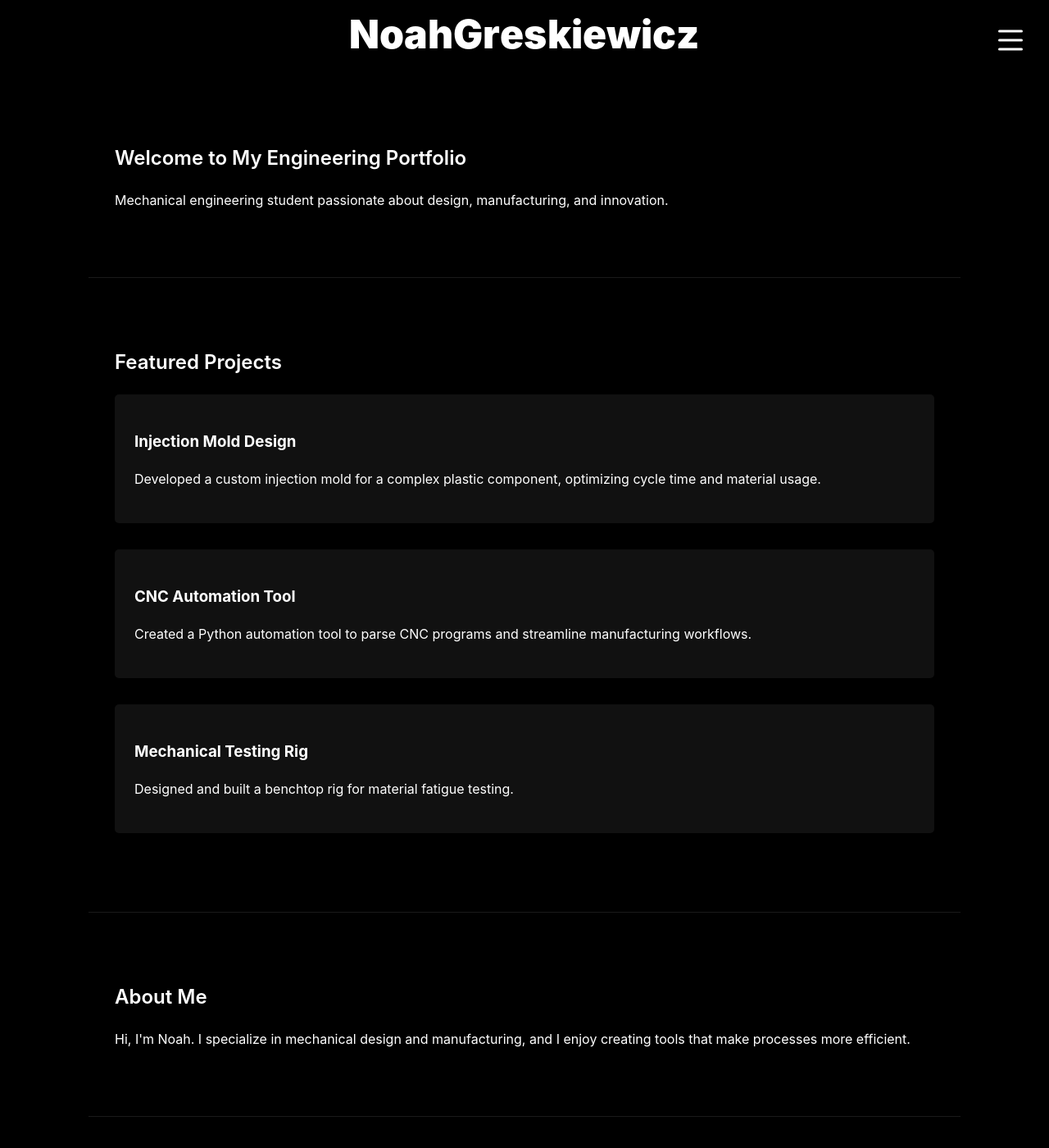
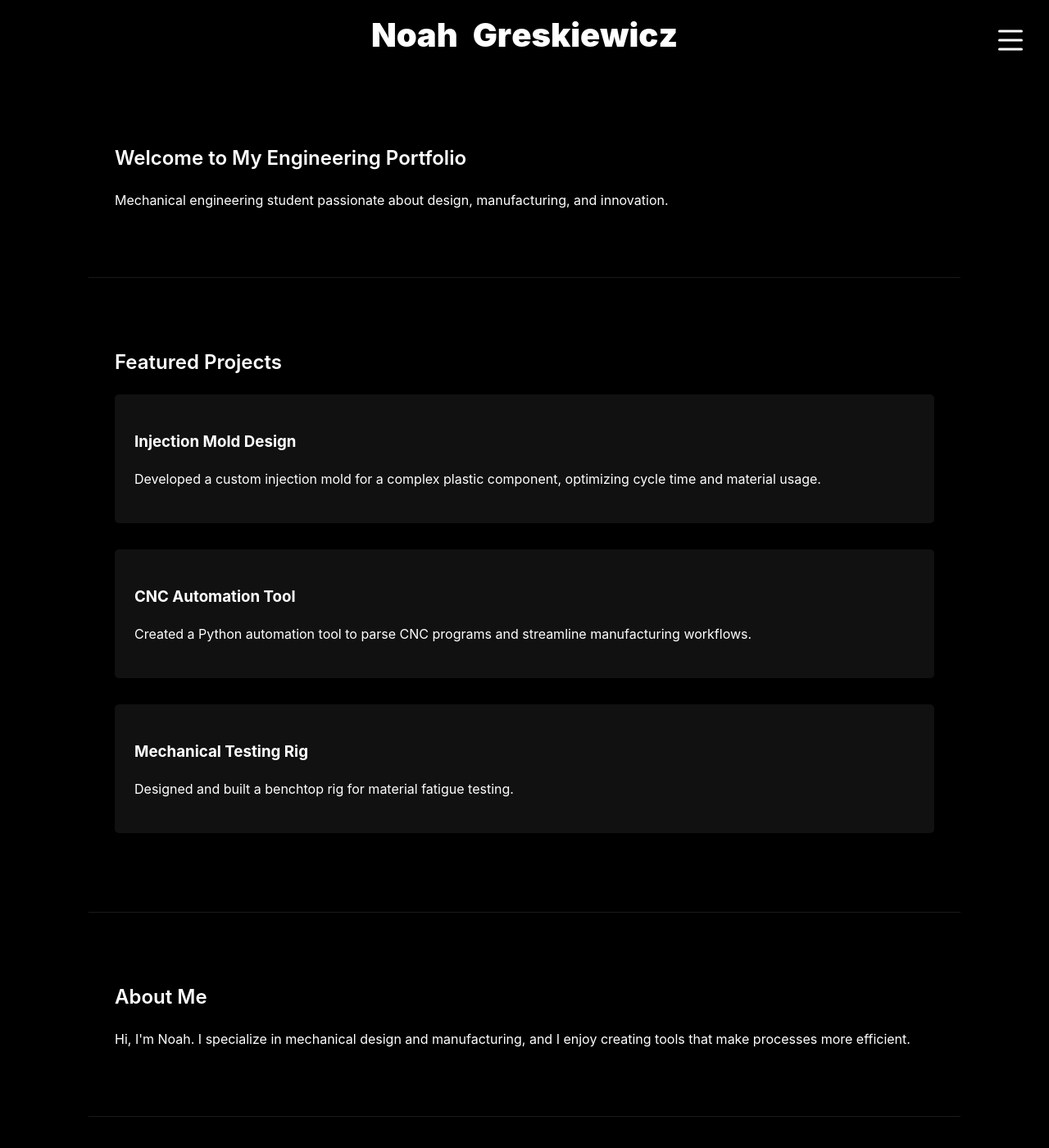
Before and after one commit to ngreskie/ngreskie.github.io, a Jekyll site: the page built from index.md, in a window 1280 px wide and 1400 px high. Shown: the whole window at 82% size. Built offline with Jekyll 4.4.1, drawn with Linux system fonts in a browser that asks for light colours.

Commit message:
space for name

```diff
--- a/assets/js/script.js
+++ b/assets/js/script.js
@@ -50,17 +50,42 @@ document.addEventListener('DOMContentLoaded', function () {
   });
 });
 
-document.addEventListener("DOMContentLoaded", () => {
+
+
+
+
+
+
+
+document.addEventListener("DOMContentLoaded", function () {
   const title = document.querySelector(".site-header__title");
-  if (!title) return;
+  const text = title.textContent;
 
-  // Split the name into span.letter
-  const text = title.textContent;
-  title.innerHTML = text.split("").map(c => `<span class="letter">${c}</span>`).join("");
+  // Split text into letters, preserving spaces
+  title.innerHTML = text
+    .split("")
+    .map(char => {
+      if (char === " ") return `<span class="letter" style="margin-right:0.25em">&nbsp;</span>`;
+      return `<span class="letter">${char}</span>`;
+    })
+    .join("");
 
-  // Trigger animation on page load
-  const letters = title.querySelectorAll(".letter");
-  letters.forEach((letter, i) => {
-    letter.style.animation = `letterFloat 0.6s ease-in-out ${i * 0.1}s forwards`;
-  });
+  const letters = document.querySelectorAll(".site-header__title .letter");
+
+  // Function to animate letters
+  function animateLetters() {
+    letters.forEach((letter, i) => {
+      letter.style.animation = `letterFloat 0.6s ease-in-out ${i * 0.1}s forwards`;
+      // Remove animation after it's done so it can rerun
+      setTimeout(() => {
+        letter.style.animation = "";
+      }, 700 + i * 100);
+    });
+  }
+
+  // Animate on page load
+  animateLetters();
+
+  // Animate on hover
+  title.addEventListener("mouseenter", animateLetters);
 });
--- a/assets/style.css
+++ b/assets/style.css
@@ -267,40 +267,26 @@ footer {
 
 
 
-/* Kinetic Typography for Name */
 .site-header__title {
-  font-size: 3rem;        /* bigger */
-  font-weight: 900;       /* bolder */
-  position: relative;
-  display: inline-block;
-  overflow: hidden;
-  cursor: pointer;        /* for hover effect */
+  font-size: 2.5rem; /* bigger */
+  font-weight: 900; /* more bold */
+  text-align: center;
+  pointer-events: none; /* optional: don't block menu clicks */
 }
 
-.site-header__title .letter {
+.letter {
   display: inline-block;
   transition: all 0.3s ease;
   position: relative;
 }
 
-/* Animation on hover */
-.site-header__title:hover .letter {
-  animation: letterFloat 0.6s ease-in-out;
+@keyframes letterFloat {
+  0%, 100% {
+    transform: translateY(0) rotateX(0);
+    color: #fff;
+  }
+  50% {
+    transform: translateY(-15px) rotateX(180deg);
+    color: #0a84ff;
+  }
 }
-
-/* Optional: stagger animation delays for smooth effect */
-.site-header__title .letter:nth-child(1) { animation-delay: 0s; }
-.site-header__title .letter:nth-child(2) { animation-delay: 0.1s; }
-.site-header__title .letter:nth-child(3) { animation-delay: 0.2s; }
-.site-header__title .letter:nth-child(4) { animation-delay: 0.3s; }
-.site-header__title .letter:nth-child(5) { animation-delay: 0.4s; }
-.site-header__title .letter:nth-child(6) { animation-delay: 0.5s; }
-.site-header__title .letter:nth-child(7) { animation-delay: 0.6s; }
-.site-header__title .letter:nth-child(8) { animation-delay: 0.7s; }
-.site-header__title .letter:nth-child(9) { animation-delay: 0.8s; }
-
-/* Animation keyframes */
-@keyframes letterFloat {
-  0%, 100% { transform: translateY(0) rotateX(0); color: #fff; }
-  50% { transform: translateY(-10px) rotateX(180deg); color: #0a84ff; }
-}
```
